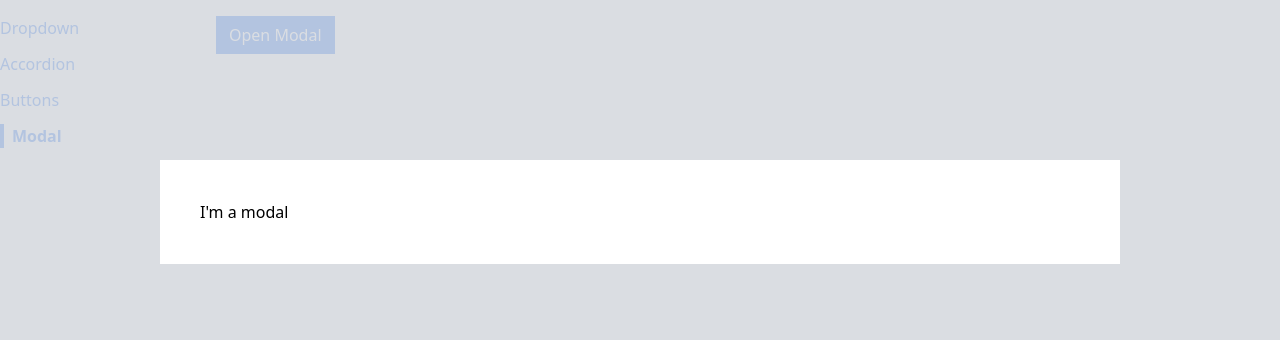
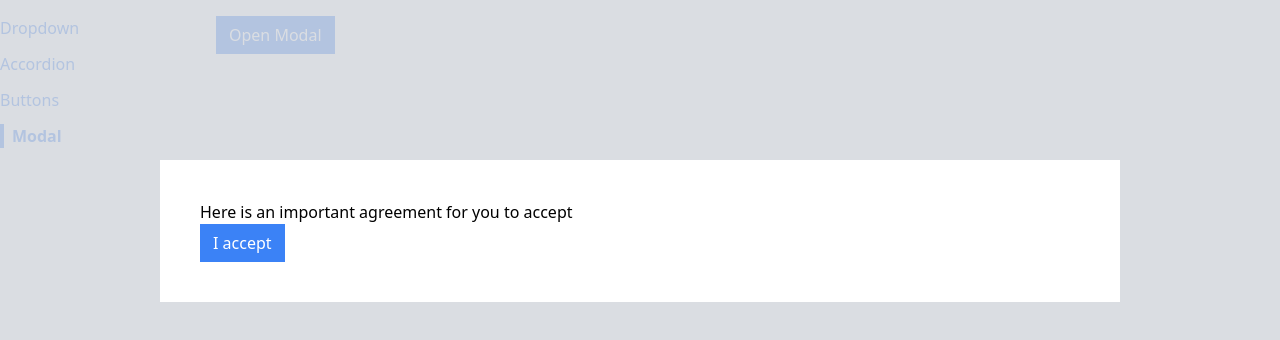
Before and after one commit to MarkLannen/React_Custom-Nav_Routing-Systems_Vite, a React (Vite) app: page /modal in a window 1280 px wide. Both pictures are taken after a click on the button "Open Modal". Shown: the top 340 px of the page. Built offline with nearby package versions, Linux system fonts and the light colour scheme.

Commit message:
add button to close modal

```diff
--- a/src/assets/components/Modal.jsx
+++ b/src/assets/components/Modal.jsx
@@ -1,14 +1,17 @@
 import React from 'react';
 import ReactDOM from 'react-dom';
 
-function Modal({ onClose }) {
+function Modal({ onClose, children, actionBar }) {
   return ReactDOM.createPortal(
     <div>
       <div
         onClick={onClose}
         className='absolute inset-0 bg-gray-300 opacity-80'
       ></div>
-      <div className='absolute inset-40 p-10 bg-white h-fit'>I'm a modal</div>
+      <div className='absolute inset-40 p-10 bg-white h-fit'>
+        {children}
+        {actionBar}
+      </div>
     </div>,
     document.querySelector('.modal-container')
   );
--- a/src/assets/pages/ModalPage.jsx
+++ b/src/assets/pages/ModalPage.jsx
@@ -14,12 +14,26 @@
     setShowModal(false);
   };
 
+  const actionBar = (
+    <div>
+      <Button onClick={handleClose} primary>
+        I accept
+      </Button>
+    </div>
+  );
+
+  const modal = (
+    <Modal onClose={handleClose} actionBar={actionBar}>
+      <p>Here is an important agreement for you to accept</p>
+    </Modal>
+  );
+
   return (
     <div>
       <Button onClick={handleClick} primary>
         Open Modal
       </Button>
-      {showModal && <Modal onClose={handleClose} />}
+      {showModal && modal}
     </div>
   );
 }
```
